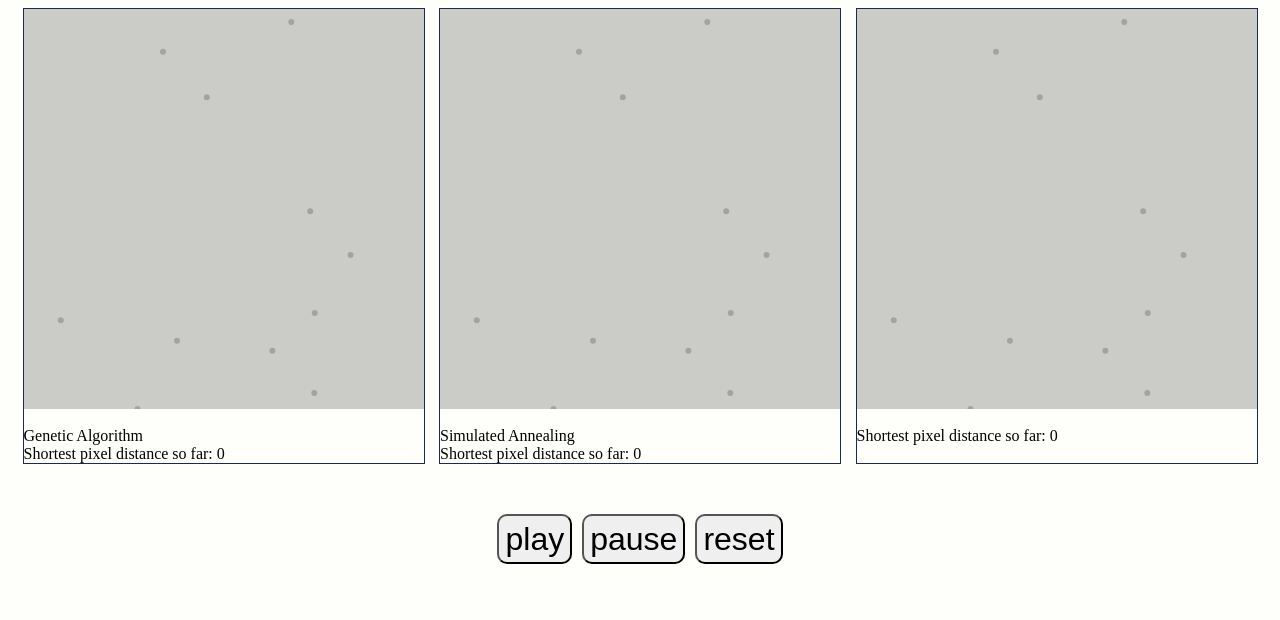
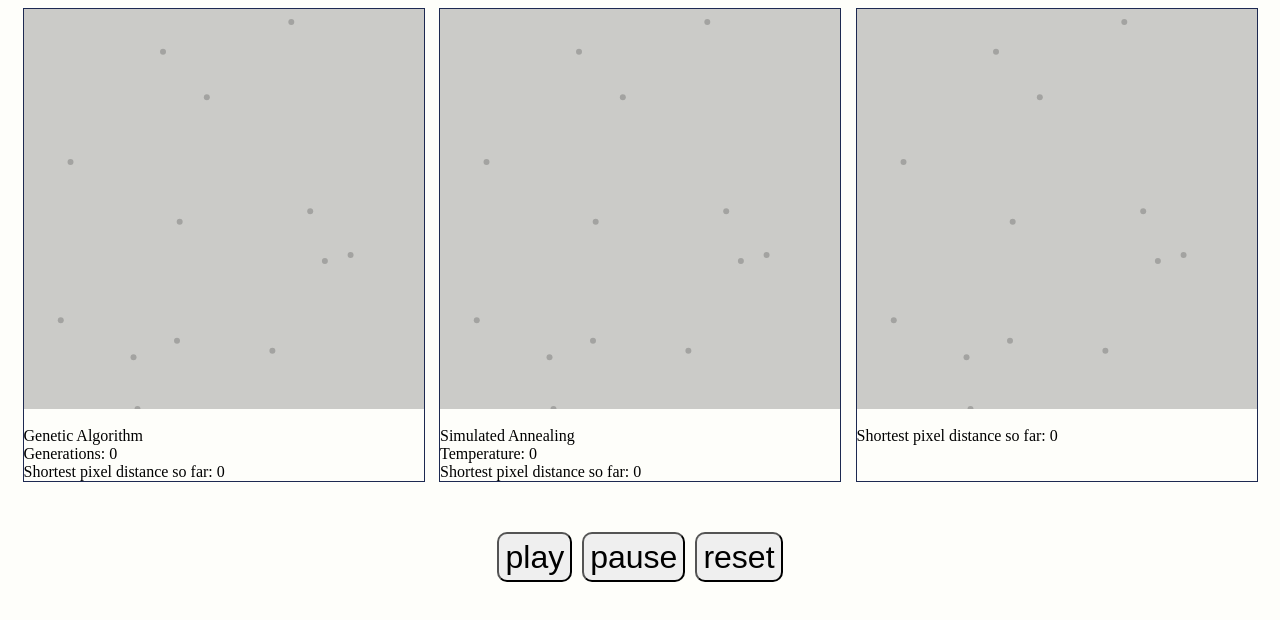
Before and after one commit to chungyyy/GeneticAlgemVisualization, a website built with webpack: page index.html in a window 1280 px wide. Both pictures are taken after a click on the button "reset". Built offline with nearby package versions, Linux system fonts and the light colour scheme.

Commit message:
fixed bugs

```diff
--- a/index.html
+++ b/index.html
@@ -16,6 +16,9 @@
       <span>
         Genetic Algorithm
       </span>
+      <span class="button" id="ga-generation">
+        Generations: 0
+      </span>
       <span class="button" id="ga-distance">
         Shortest pixel distance so far: 0
       </span>
@@ -25,6 +28,9 @@
         <br />
         <span>
           Simulated Annealing
+        </span>
+        <span class="button" id="sa-temp">
+          Temperature: 0
         </span>
         <span class="button" id="sa-distance">
           Shortest pixel distance so far: 0
--- a/src/SA.js
+++ b/src/SA.js
@@ -1,12 +1,13 @@
+
 export default class SimulatedAnnealing {
   constructor(ctx, cities) {
     this.ctx = ctx;
     this.cities = cities;
     this.shortestDistance = Infinity;
     this.bestPoints = [];
-    this.startTemperature = .1;
-    this.stopTemperature = 0.0001;
-    this.dropTemperatureProbability = .9999;
+    this.startTemperature = 100;
+    this.stopTemperature = .001;
+    this.dropTemperatureProbability = .998;
     this.saSolve = this.saSolve.bind(this);
     this.calculateTotalDistance = this.calculateTotalDistance.bind(this);
     this.swap = this.swap.bind(this);
@@ -18,8 +19,8 @@ export default class SimulatedAnnealing {
     this.shortestDistance = Infinity;
     this.bestPoints = [];
     this.startTemperature = 100;
-    this.stopTemperature = 0.1;
-    this.dropTemperatureProbability = .99999;
+    this.stopTemperature = .001;
+    this.dropTemperatureProbability = .998;
   }
 
   calculateTotalDistance(arr) {
@@ -81,6 +82,7 @@ export default class SimulatedAnnealing {
         this.cities = swappedCities;
         this.bestPoints = swappedCities;
         this.shortestDistance = newRouteCost;
+        document.getElementById("sa-temp").innerHTML = `Temperature: ${Math.floor(this.startTemperature)}`;
         document.getElementById("sa-distance").innerHTML = `Shortest pixel distance so far: ${Math.floor(this.shortestDistance)}`;
       }
     }
--- a/src/index.js
+++ b/src/index.js
@@ -12,14 +12,15 @@ window.addEventListener("DOMContentLoaded", ()=>{
 
   const maxDimension = 400;
 
-  const totalCities = 11;
+  const totalCities = 13;
   let cities = [];
 
   const populationNumber = 500;
   let populationArray = [];
   let fitness = [];
   let mutationRate = .3;
-  let crossoverRate = .9;
+  let crossoverRate = 1;
+  let numGenerations = 0;
 
   let shortestDistanceSoFar = Infinity;
   let bestPoints = [];
@@ -89,6 +90,8 @@ window.addEventListener("DOMContentLoaded", ()=>{
     calculateFitness(populationArray);
     checkShortestDistance(populationArray);
     nextGeneration();
+    numGenerations += 1;
+    document.getElementById("ga-generation").innerHTML = `Generations: ${numGenerations}`;
   };
 
   function shuffle(toShuffle) {
@@ -233,11 +236,14 @@ window.addEventListener("DOMContentLoaded", ()=>{
     shortestDistanceSoFar = Infinity;
     bestPoints = [];
     populationArray = [];
+    numGenerations = 0;
     ctx.clearRect(0, 0, maxDimension, maxDimension);
     SA.defaultSettings();
     ctx3.clearRect(0, 0, maxDimension, maxDimension);
     createRandomPoints(totalCities, maxDimension, ctx, ctx2, ctx3);
     SA = new SimulatedAnnealing(ctx2, cities);
+    document.getElementById("ga-generation").innerHTML = "Generations: 0";
+    document.getElementById("sa-temp").innerHTML = "Temperature: 0";
     document.getElementById("ga-distance").innerHTML = "Shortest pixel distance so far: 0";
     document.getElementById("sa-distance").innerHTML = "Shortest pixel distance so far: 0";
     document.getElementById("brute-distance").innerHTML = "Shortest pixel distance so far: 0";
@@ -245,10 +251,6 @@ window.addEventListener("DOMContentLoaded", ()=>{
 
   const play = document.getElementById("play");
   play.addEventListener("click", start);
-  // const play2 = document.getElementById("play2");
-  // play2.addEventListener("click", start);
-  // const play3 = document.getElementById("play3");
-  // play3.addEventListener("click", start);
 
   const pause = document.getElementById("pause");
   pause.addEventListener("click", stop);
```
